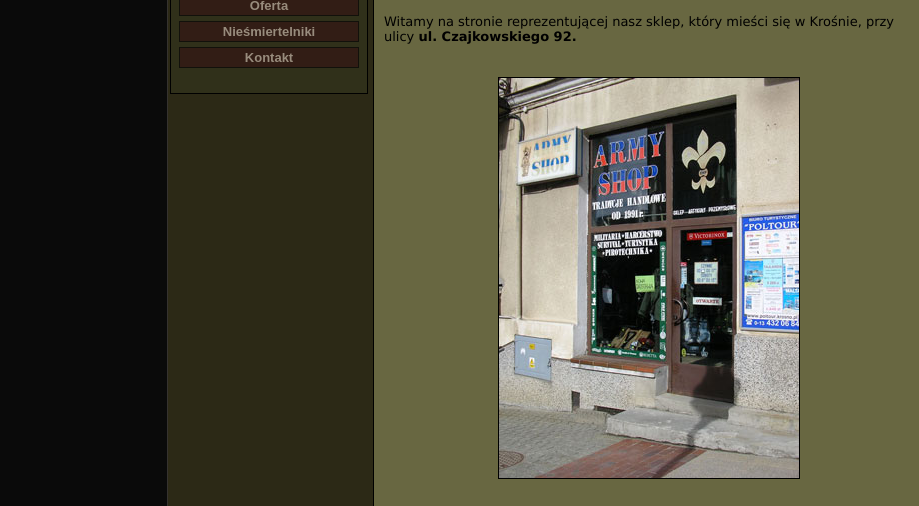
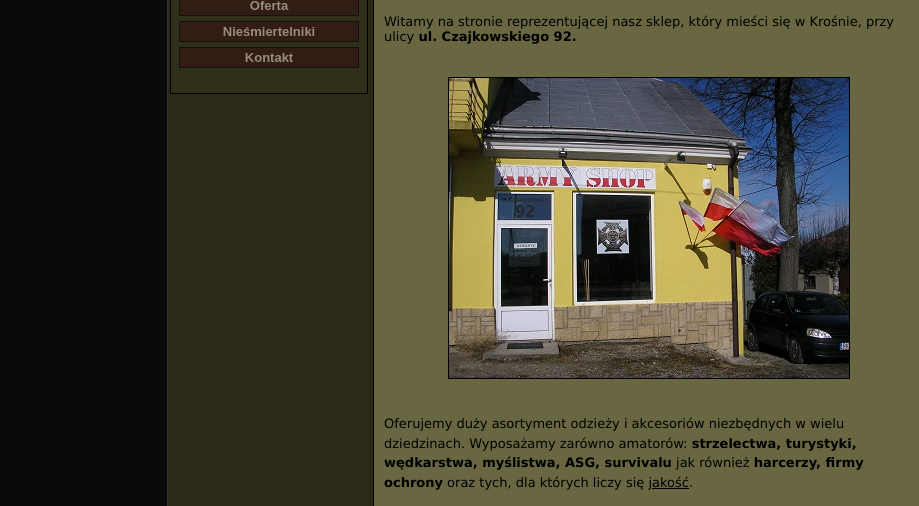
Before and after one commit to JohnyPL/armyshop, a plain HTML site: page index.html in a window 1280 px wide. Shown: the part 241-747 px from the top of the page, 0-919 px from the left. Drawn offline with Linux system fonts and the light colour scheme.

Commit message:
zmiana zdjęcia drzwi na stronie głównej

```diff
--- a/index.html
+++ b/index.html
@@ -100,7 +100,7 @@
                 </h4>
 
                 <p class="center">
-                    <img src="img/galeria/drzwi4.jpg"  alt="army shop krosno" />
+                    <img src="img/galeria/drzwi5.jpg"  alt="army shop krosno" />
                 </p>
 
                 <div id="opis_glowna">
```
Also changed, not shown: img/galeria/drzwi5.JPG (added).
